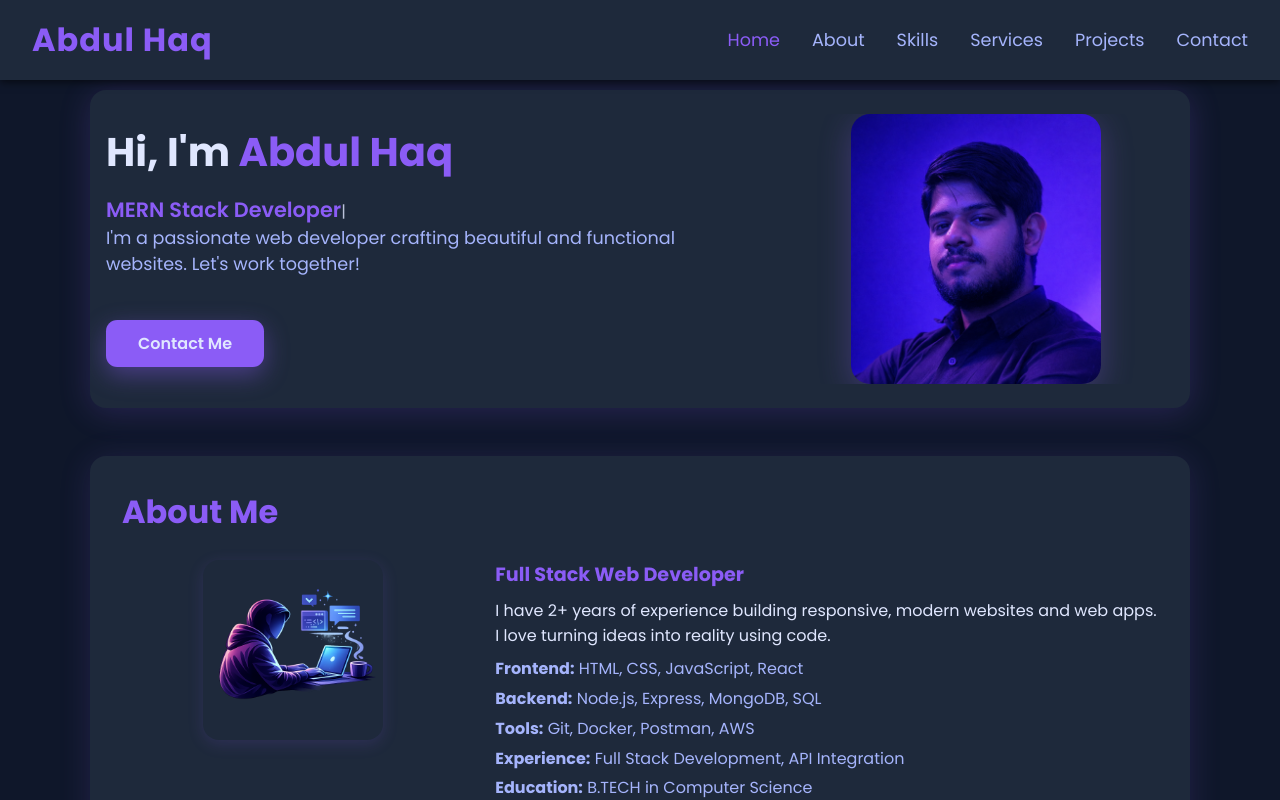
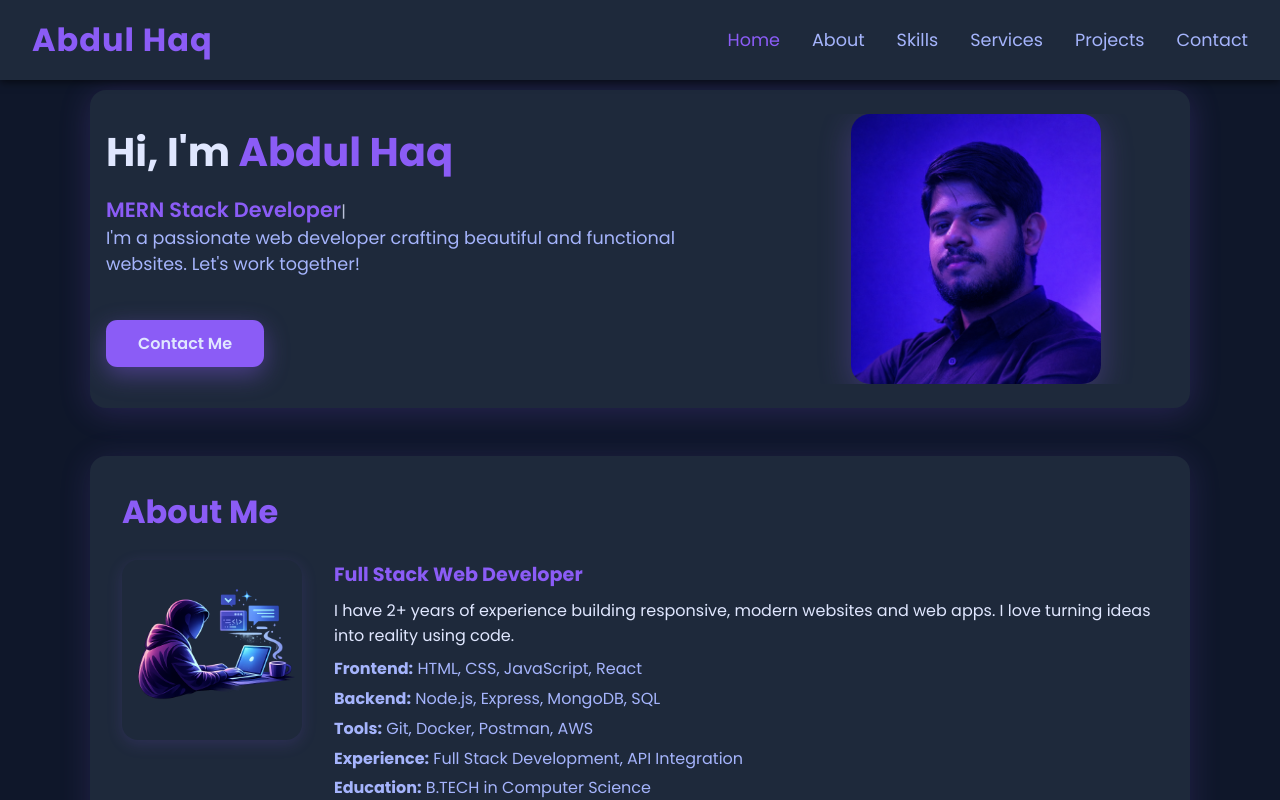
Before and after one commit to abdulhaqkhatai/portfolio, a React (Vite) app: page / in a window 1280 px wide. Shown: the top 800 px of the page. Built offline with nearby package versions, Linux system fonts and the light colour scheme; the HTML template or start-up script is replaced by a standard one.

Commit message:
about image

```diff
--- a/src/App.css
+++ b/src/App.css
@@ -244,10 +244,10 @@ section h2 {
 }
 
 .about-img {
-  flex: 1 1 180px;
+  flex: 0 0 180px;
   display: flex;
-  justify-content: center;
-  align-items: center;
+  justify-content: flex-start;
+  align-items: flex-start;
 }
 
 .about-img img {
```
